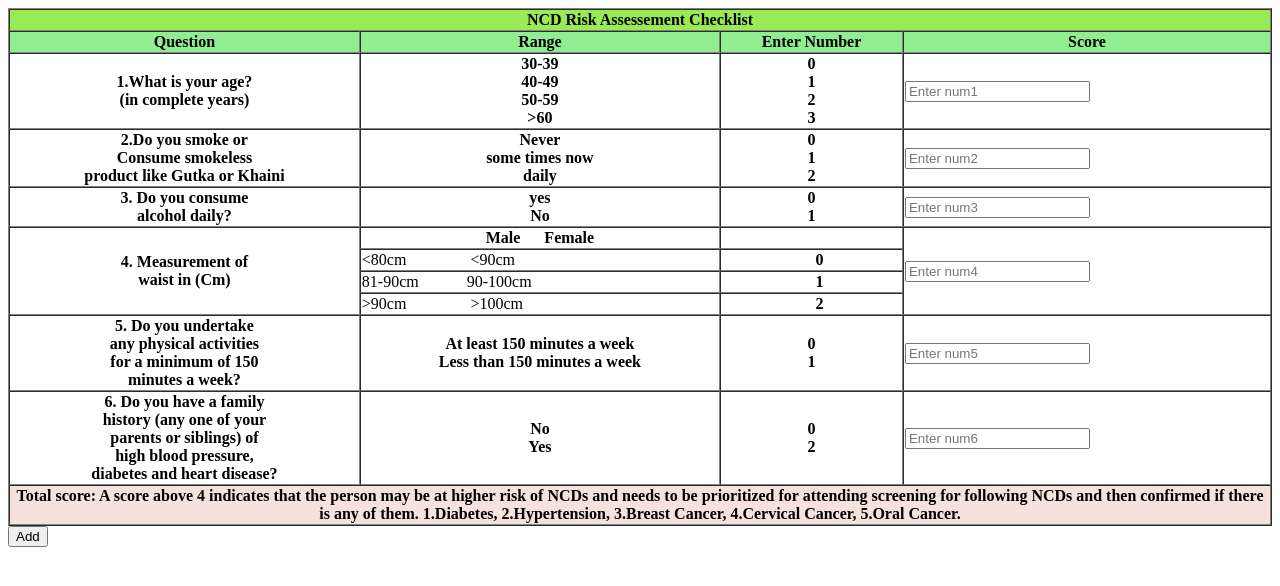
After one commit to AravindaVIT/ncdassessment, a Flask app: page /araa in a window 1280 px wide. The commit adds this page. Shown: the top 586 px of the page. Run offline with Flask 2, Linux system fonts and the light colour scheme.

Commit message:
ncd risk assessment with user info
user reg page added

```diff
--- /dev/null
+++ b/app.py
@@ -0,0 +1,39 @@
+
+from flask import Flask, render_template, redirect, request
+
+app = Flask(__name__, template_folder='templates')
+
+@app.route('/')
+def reg():
+    return render_template('register.html')
+
+@app.route('/register', methods=['GET',"POST"])
+def register():
+    return render_template('araa.html')
+
+
+
+@app.route('/araa', methods=['GET',"POST"])
+def home():
+
+    if request.method == "POST":
+        num1 = request.form.get('age')
+        num2 = request.form.get('smoke')
+        num3 = request.form.get('alcohol')
+        num4 = request.form.get('waist')
+        num5 = request.form.get('activity')
+        num6 = request.form.get('history')
+        add = float(num1) + float(num2)+float(num3)+float(num4) + float(num5)+float(num6)
+        return render_template('result.html', add=add)
+    return render_template('araa.html')
+
+
+
+@app.route('/back',methods=['POST','GET'])
+def back():
+    if request.method=='POST':
+        return render_template('register.html')
+
+
+if __name__ == "__main__":
+    app.run(debug=True)
--- /dev/null
+++ b/templates/araa.html
@@ -0,0 +1,175 @@
+<!DOCTYPE html>
+<html lang="en">
+
+<head>
+    <meta charset="UTF-8">
+    <meta http-equiv="X-UA-Compatible" content="IE=edge">
+    <meta name="viewport" content="width=device-width, initial-scale=1.0">
+    <title>Home</title>
+</head>
+
+<body>
+
+    <form action="/araa" method="POST">
+
+        <table border="1" cellspacing="0">
+            <tr>
+            <th colspan="4" bgcolor="99EB55" >NCD Risk Assessement Checklist</th>
+            </tr>
+            <tr bgcolor="lightgreen">
+            <th>Question</th>
+            <th>Range   </th>
+            <th>    Enter Number</th>
+            <th>Score</th>
+
+
+            </tr>
+            <tr>
+            <th>1.What is your age?<br/>(in complete years)</th>
+
+            <th>30-39<br>40-49</br>50-59<br>>60</th>
+            <th>0</br> 1</br> 2</br> 3  </th>
+            <td><input type="number" name="age" placeholder="Enter num1" id=""></td>
+
+            </tr>
+
+            <tr>
+            <th>2.Do you smoke or<br/> Consume smokeless<br> product like Gutka or Khaini
+            <br/> </th>
+
+            <th>Never<br>some times now</br>daily</th>
+            <th>0</br> 1</br> 2 </th>
+            <td><input type="number" name="smoke" placeholder="Enter num2" id=""></td>
+
+            </tr>
+
+            <tr>
+            <th>3. Do you consume<br/> alcohol daily?
+
+
+            </th>
+
+            <th>yes<br>No</th>
+            <th>0</br> 1 </th>
+            <td> <input type="number" name="alcohol" placeholder="Enter num3" id=""></td>
+
+            </tr>
+
+            <tr>
+            <th rowspan="4">4. Measurement of <br/>waist in (Cm)
+
+
+
+
+            </th>
+            <th colspan="1">Male &emsp; Female</th>
+            <td colspan="1"></td>
+            <td rowspan="4"><input type="number" name="waist" placeholder="Enter num4" id=""></td>
+
+            <tr>
+            <td colspan="1"><80cm&emsp;&emsp;&emsp;&emsp;<90cm</td>
+            <th colspan="1">&emsp;0</th>
+            <tr>
+            <td colspan="1">81-90cm&emsp;&emsp;&emsp;90-100cm</td>
+            <th colspan="1">&emsp;1</th>
+            <tr>
+            <td colspan="1">>90cm&emsp;&emsp;&emsp;&emsp;>100cm</td>
+            <th colspan="1">&emsp;2</th>
+            </tr>
+            </tr>
+            </tr>
+            <tr>
+
+            </tr>
+
+            </tr>
+
+
+            <tr>
+            <th>5. Do you undertake<br/>
+             any physical activities<br/>
+             for a minimum of 150 <br/>
+            minutes a week?
+
+
+            </th>
+
+            <th>At  least 150 minutes a week<br/>Less than 150 minutes a week
+
+
+
+            </th>
+            <th>0</br> 1 </th>
+            <td><input type="number" name="activity" placeholder="Enter num5" id=""></td>
+
+            </tr>
+
+
+            <tr>
+            <th>6. Do you have a family <br/>
+            history (any one of your <br/>
+            parents or siblings) of <br/>
+            high blood pressure,<br/>
+             diabetes and heart disease?
+
+
+
+
+
+            </th>
+
+            <th>No<br/>Yes
+
+
+
+            </th>
+            <th>0</br> 2 </th>
+            <td><input type="number" name="history" placeholder="Enter num6" id=""></td>
+
+            </tr>
+            <tr>
+            <th colspan="4" bgcolor="F6E2DD">Total score:
+             A score above 4 indicates that the person may be at higher risk of NCDs and needs to be prioritized for attending screening for following NCDs and then confirmed if there is any of them.
+            1.Diabetes,
+            2.Hypertension,
+            3.Breast Cancer,
+            4.Cervical Cancer,
+            5.Oral Cancer.
+
+
+            </th>
+
+            </tr>
+
+
+
+            </table>
+
+
+
+
+
+
+
+
+
+
+
+
+
+
+
+
+
+
+
+
+
+
+            <input type="submit" value="Add" align="center">
+
+       <!-- <button type="submit">Add</button>-->
+    </form>
+</body>
+
+</html>
```
Also changed, not shown: templates/register.html (added, +175 -0 lines), templates/result.html (+17 -4 lines), README.md.
